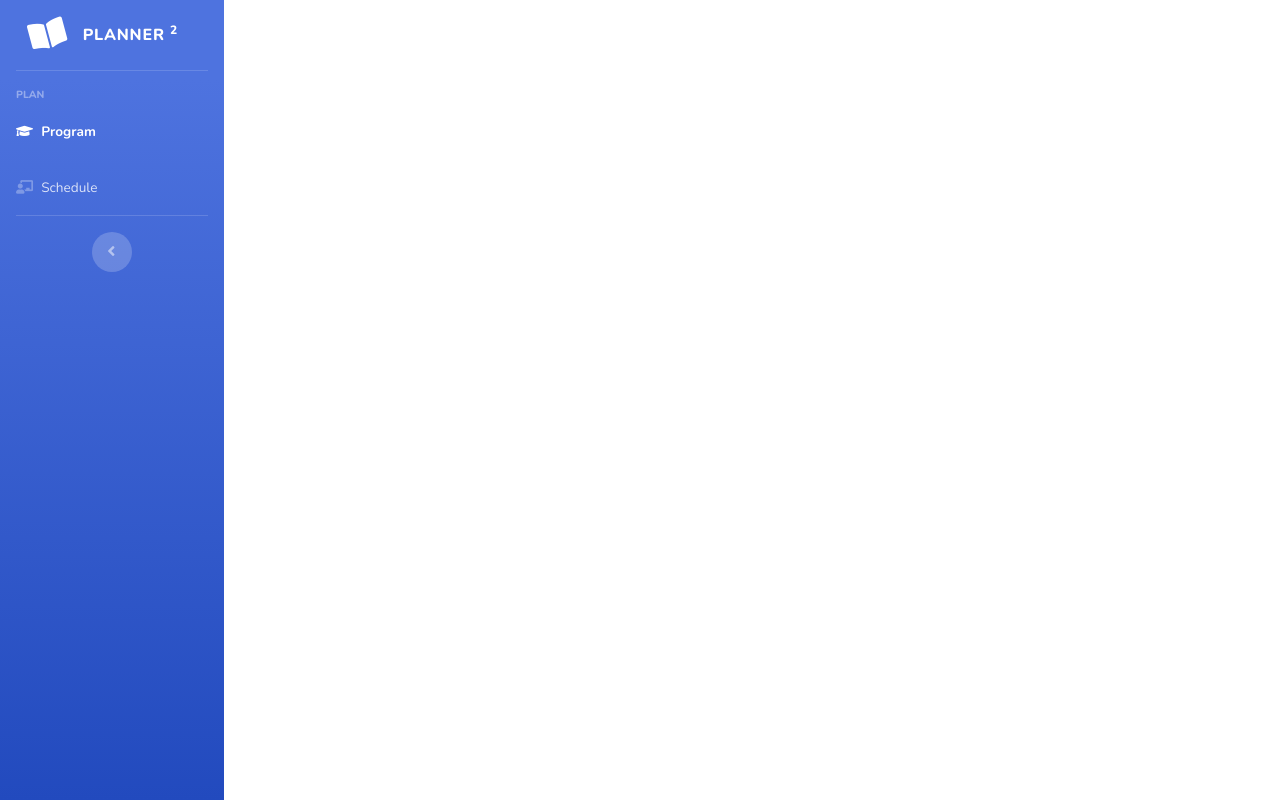
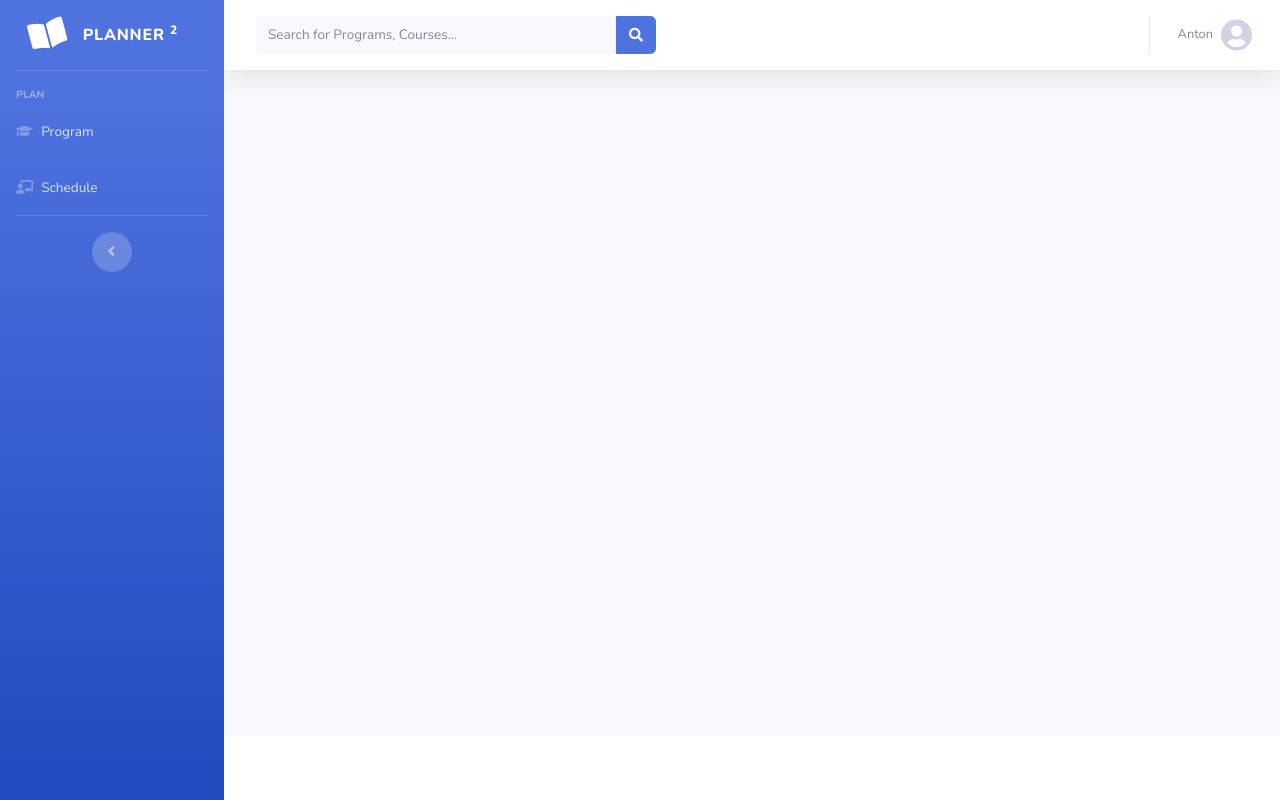
Before and after one commit to AntonNiko/ProgramPlanner, a Django app: page / in a window 1280 px wide. Run offline with Django 3.2, Linux system fonts and the light colour scheme; some libraries are stand-ins or nearby versions.

Commit message:
Style clean up and added home page html, navbar elements

```diff
--- a/plan/handlers/account_handler.py
+++ b/plan/handlers/account_handler.py
@@ -1,6 +1,7 @@
 from django.contrib.auth import authenticate, login, logout
 
-class AccountHandler():
+
+class AccountHandler:
     """
     Handles requests relating to user accounts, and performs actions to fulfill
     the specified requests.
--- a/plan/handlers/page_handler.py
+++ b/plan/handlers/page_handler.py
@@ -1,16 +1,29 @@
+from django.http import HttpResponse
 from django.template import loader
-from django.shortcuts import render
 
-class PageHandler():
+
+class PageHandler:
 
     @staticmethod
-    def get_index_view(request):
-        pass
+    def get_home_view(request):
+        template = loader.get_template('base_home.html')
+        http_response = HttpResponse(template.render({}, request))
+        return http_response
+
+    @staticmethod
+    def get_program_view(request):
+        template = loader.get_template('base_program.html')
+        http_response = HttpResponse(template.render({}, request))
+        return http_response
 
     @staticmethod
     def get_schedule_view(request):
-        pass
+        template = loader.get_template('base_schedule.html')
+        http_response = HttpResponse(template.render({}, request))
+        return http_response
 
     @staticmethod
     def get_account_view(request):
-        pass
+        template = loader.get_template('base_account.html')
+        http_response = HttpResponse(template.redner({}, request))
+        return http_response
--- a/plan/handlers/plan_handler.py
+++ b/plan/handlers/plan_handler.py
@@ -1,6 +1,6 @@
 from plan.models import Course, Profile, Program, Term
 
-class PlanHandler():
+class PlanHandler:
     """
     This handles requests and manages user-specific information regarding their program plan.
 
--- a/plan/handlers/sequence_handler.py
+++ b/plan/handlers/sequence_handler.py
@@ -1,6 +1,6 @@
 
 
-class ScheduleHandler():
+class ScheduleHandler:
 
     @staticmethod
     def add_term(request):
--- a/plan/templates/base.html
+++ b/plan/templates/base.html
@@ -21,7 +21,7 @@
 <body id="page-top">
     <div id="wrapper">
 
-    <!-- Sidebar -->
+        <!-- Sidebar -->
         <ul class="navbar-nav bg-gradient-primary sidebar sidebar-dark accordion" id="accordionSidebar">
 
             <!-- Sidebar - Brand -->
@@ -42,7 +42,7 @@
 
             <!-- Nav Item - Dashboard -->
             <li class="nav-item {% block program-nav-item-active %}{% endblock %}">
-                <a class="nav-link" href="/">
+                <a class="nav-link" href="/program">
                 <i class="fas fa-fw fa-graduation-cap"></i>
                 <span>Program</span></a>
             </li>
@@ -64,6 +64,100 @@
 
         </ul>
         <!-- End of Sidebar -->
+
+        <!-- Content Wrapper -->
+        <div id="content-wrapper" class="d-flex flex-column">
+            <!-- Main Content  -->
+            <div id="content">
+                <!-- Topbar -->
+                <nav class="navbar navbar-expand navbar-light bg-white topbar mb-4 static-top shadow">
+
+                    <!-- Sidebar Toggle -->
+                    <button id="sidebarToggleTop" class="btn btn-link d-md-none rounded-circle mr-3">
+                        <i class="fa fa-bars"></i>
+                    </button>
+
+                    <!-- Topbar Search -->
+                    <form class="d-none d-sm-inline-block form-inline mr-auto ml-md-3 my-2 my-md-0 navbar-search">
+                        <div class="input-group">
+                            <input type="text" class="form-control bg-light border-0 small" placeholder="Search for Programs, Courses..." aria-label="Search" aria-describedby="basic-addon2">
+                            <div class="input-group-append">
+                                <button class="btn btn-primary" type="button">
+                                    <i class="fas fa-search fa-sm"></i>
+                                </button>
+                            </div>
+                        </div>
+                    </form>
+
+                    <!-- Topbar Navbar -->
+                    <ul class="navbar-nav ml-auto">
+
+                        <!-- Nav Item - Search Dropdown (Visible only XS) -->
+                        <li class="nav-item dropdown no-arrow d-sm-none">
+                            <a class="nav-link dropdown-toggle" href="#" id="searchDropdown" role="button" data-toggle="dropdown" aria-haspopup="true" aria-expanded="false">
+                                <i class="fas fa-search fa-fw"></i>
+                            </a>
+                            <!-- Dropdown - Messages -->
+                            <div class="dropdown-menu dropdown-menu-right p-3 shadow animated--grow-in" aria-labelledby="searchDropdown">
+                                <form class="form-inline mr-auto w-100 navbar-search">
+                                    <div class="input-group">
+                                        <input type="text" class="form-control bg-light border-0 small" placeholder="Search for Programs, Courses..." aria-label="Search" aria-describedby="basic-addon2">
+                                        <div class="input-group-append">
+                                            <button class="btn btn-primary" type="button">
+                                                <i class="fas fa-search fa-sm"></i>
+                                            </button>
+                                        </div>
+                                    </div>
+                                </form>
+                            </div>
+                        </li>
+
+                        <div class="topbar-divider d-none d-sm-block"></div>
+
+                        <!-- Nav Item - User Information -->
+                        <li class="nav-item dropdown no-arrow">
+                            <a class="nav-link dropdown-toggle" href="#" id="userDropdown" role="button" data-toggle="dropdown" aria-haspopup="true" aria-expanded="false">
+                                <span class="mr-2 d-none d-lg-inline text-gray-600 small">Anton</span>
+                                <i class="fas fa-user-circle fa-2x"></i>
+                            </a>
+
+                            <!-- Dropdown - User Information -->
+                            <div class="dropdown-menu dropdown-menu-right shadow animated--grow-in" aria-labelledby="userDropdown">
+                                <a class="dropdown-item" href="#">
+                                  <i class="fas fa-user fa-sm fa-fw mr-2 text-gray-400"></i>
+                                  Profile
+                                </a>
+                                <a class="dropdown-item" href="#">
+                                  <i class="fas fa-cogs fa-sm fa-fw mr-2 text-gray-400"></i>
+                                  Settings
+                                </a>
+                                <a class="dropdown-item" href="#">
+                                  <i class="fas fa-list fa-sm fa-fw mr-2 text-gray-400"></i>
+                                  Activity Log
+                                </a>
+                                <div class="dropdown-divider"></div>
+                                <a class="dropdown-item" href="#" data-toggle="modal" data-target="#logoutModal">
+                                  <i class="fas fa-sign-out-alt fa-sm fa-fw mr-2 text-gray-400"></i>
+                                  Logout
+                                </a>
+                            </div>
+                        </li>
+                    </ul>
+                </nav>
+                <!-- End of Topbar -->
+
+                <!-- Begin Page Content -->
+                <div class="container-fluid">
+
+                </div>
+                <!-- End Page Content -->
+            </div>
+            <!-- End of Main Content -->
+
+            <footer class="sticky-footer bg-white">
+
+            </footer>
+        </div>
 
     </div>
 
--- /dev/null
+++ b/plan/templates/base_home.html
@@ -0,0 +1 @@
+{% extends "base.html" %}
--- a/plan/urls.py
+++ b/plan/urls.py
@@ -3,7 +3,8 @@ from django.urls import path
 from . import views
 
 urlpatterns = [
-    path('', views.view_program, name='program'),
+    path('', views.view_home, name='home'),
+    path('program', views.view_program, name='program'),
     path('schedule', views.view_schedule, name='schedule'),
     path('account', views.view_account, name='account'),
     path('api/account/authentication', views.api_account_authentication, name='account_authentication'),
--- a/plan/views.py
+++ b/plan/views.py
@@ -1,24 +1,28 @@
 from django.http import JsonResponse, HttpResponse
 from django.template import loader
-from django.shortcuts import render
-from .handlers import AccountHandler, DataHandler, PlanHandler
+from .handlers import AccountHandler, DataHandler, PageHandler, PlanHandler
 
 JSON_RESPONSE_BASE = {'method': None, 'response_data': None}
 
 
+def view_home(request):
+    http_response = PageHandler.get_home_view(request)
+    return http_response
+
+
 def view_program(request):
-    template = loader.get_template('base_program.html')
-    return HttpResponse(template.render({}, request))
+    http_response = PageHandler.get_program_view(request)
+    return http_response
 
 
 def view_schedule(request):
-    template = loader.get_template('base_schedule.html')
-    return HttpResponse(template.render({}, request))
+    http_response = PageHandler.get_schedule_view(request)
+    return http_response
 
 
 def view_account(request):
-    template = loader.get_template('base_account.html')
-    return HttpResponse(template.render({}, request))
+    http_response = PageHandler.get_account_view(request)
+    return http_response
 
 
 def api_account_authentication(request):
```
Also changed, not shown: plan/models/program_models.py (+5 -4 lines).
